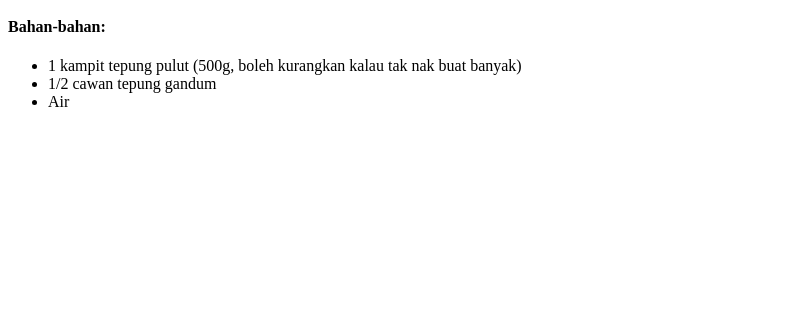
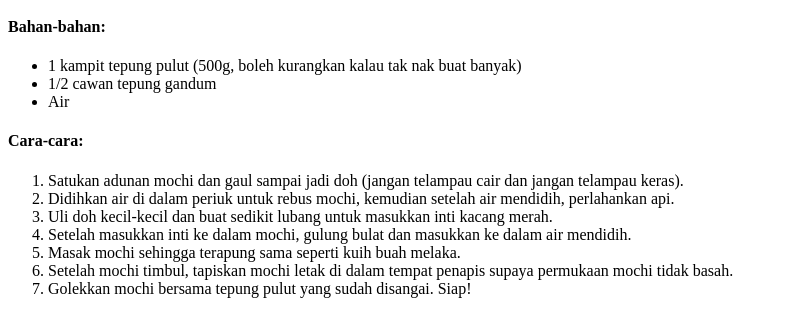
Before and after one commit to ayieeduhhh/Aida-Fitri-punya, a plain HTML site: page index.html in a window 1280 px wide. Shown: the part 607-921 px from the top of the page, without its empty margins (0-788 px from the left). Before the commit the page ends 800 px from the top, so only its background shows below. Drawn offline with Linux system fonts and the light colour scheme.

Commit message:
Update index.html

```diff
--- a/index.html
+++ b/index.html
@@ -16,3 +16,12 @@
 	<li>1/2 cawan tepung gandum</li>
 	<li>Air</li>
 	</ul>
+<h4> Cara-cara:</h4>
+	<ol>
+	<li>Satukan adunan mochi dan gaul sampai jadi doh (jangan telampau cair dan jangan telampau keras).</li>
+	<li>Didihkan air di dalam periuk untuk rebus mochi, kemudian setelah air mendidih, perlahankan api.</li>
+	<li>Uli doh kecil-kecil dan buat sedikit lubang untuk masukkan inti kacang merah.</li>
+	<li>Setelah masukkan inti ke dalam mochi, gulung bulat dan masukkan ke dalam air mendidih.</li>
+	<li>Masak mochi sehingga terapung sama seperti kuih buah melaka.</li>
+	<li>Setelah mochi timbul, tapiskan mochi letak di dalam tempat penapis supaya permukaan mochi tidak basah.</li>
+	<li>Golekkan mochi bersama tepung pulut yang sudah disangai. Siap!</li>
```
